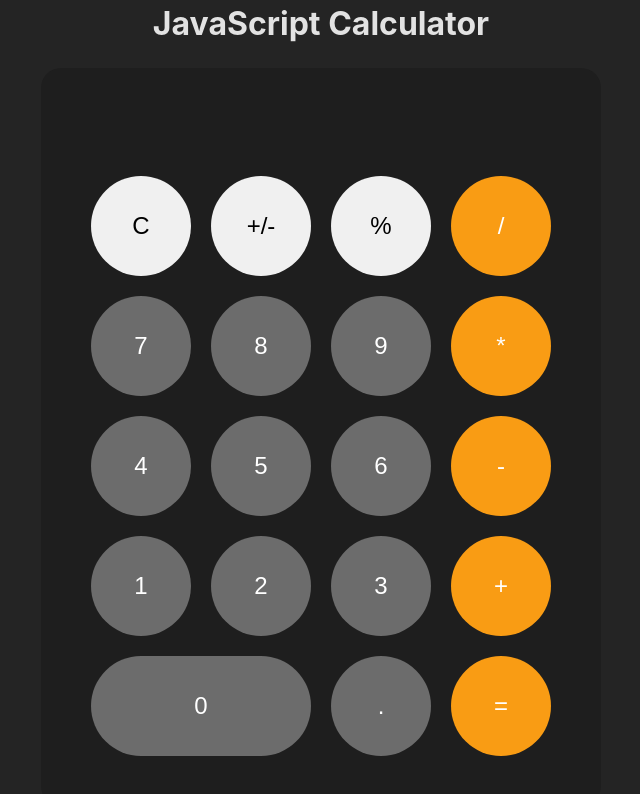
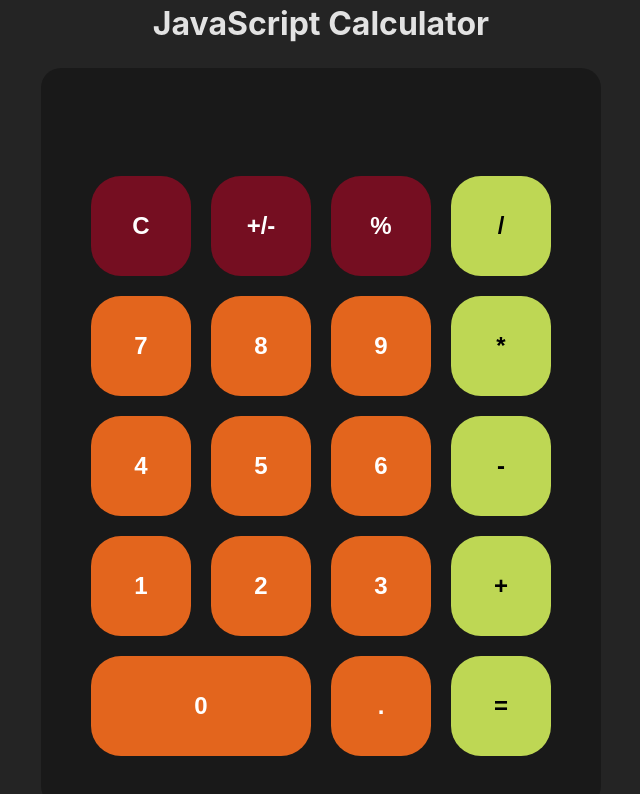
Before and after one commit to E-K8/fcc-javascript-calculator, a React (Vite) app in the folder js-calc/: page / in a window 1280 px wide. Shown: the top 794 px of the page, without its empty margins (319-959 px from the left). Built offline with nearby package versions, Linux system fonts and the light colour scheme.

Commit message:
change styling, fix errors

```diff
--- a/js-calc/src/App.css
+++ b/js-calc/src/App.css
@@ -1,9 +1,9 @@
 :root {
   --white: white;
-  --light-gray: #f0f0f0;
-  --dark-gray: #6c6c6c;
-  --black: #1e1e1e;
-  --yellow: #f99c14;
+  --wine: #750e21;
+  --orange: #e3651d;
+  --black: #191919;
+  --green: #bed754;
 }
 
 .container {
@@ -31,18 +31,22 @@
   background-color: var(--black);
 }
 
-.light-gray {
-  background-color: var(--light-gray);
+.wine {
+  background-color: var(--wine);
+  color: white;
+  font-weight: bold;
 }
 
-.dark-gray {
-  background-color: var(--dark-gray);
+.orange {
+  background-color: var(--orange);
   color: white;
+  font-weight: bold;
 }
 
-.yellow {
-  background-color: var(--yellow);
-  color: white;
+.green {
+  background-color: var(--green);
+  color: black;
+  font-weight: bold;
 }
 
 button {
@@ -50,7 +54,7 @@ button {
   font-size: 24px;
   border: none;
   cursor: pointer;
-  border-radius: 100px;
+  border-radius: 30px;
   width: 100%;
   transition: transform 0.1s ease-in-out;
 }
@@ -62,12 +66,13 @@ button:active {
 #answer {
   font-size: 48px;
   height: 48px;
+  color: var(--orange);
 }
 
 #expression {
   font-size: 30px;
   height: 30px;
-  color: var(--dark-gray);
+  color: lightgreen;
 }
 
 #display {
--- a/js-calc/src/App.tsx
+++ b/js-calc/src/App.tsx
@@ -12,14 +12,14 @@ function App() {
 
   const buttonPress = (symbol: string) => {
     if (symbol === 'clear') {
-      setAnswer('0');
-      setExpression('');
+      setAnswer('');
+      setExpression('0');
     } else if (symbol === 'negative') {
       if (answer === '') return;
       setAnswer(
         answer.toString().charAt(0) === '-' ? answer.slice(1) : '-' + answer
       );
-    } else if (symbol === 'percentage') {
+    } else if (symbol === 'percent') {
       if (answer === '') return;
       setAnswer((parseFloat(answer) / 100).toString());
     } else if (isOperator(symbol)) {
@@ -91,129 +91,101 @@ function App() {
           <button
             id='clear'
             onClick={() => buttonPress('clear')}
-            className='light-gray'
+            className='wine'
           >
             C
           </button>
           <button
             id='negative'
             onClick={() => buttonPress('negative')}
-            className='light-gray'
+            className='wine'
           >
             +/-
           </button>
           <button
-            id='percentage'
-            onClick={() => buttonPress('percentage')}
-            className='light-gray'
+            id='percent'
+            onClick={() => buttonPress('percent')}
+            className='wine'
           >
             %
           </button>
           <button
             id='divide'
             onClick={() => buttonPress('/')}
-            className='yellow'
+            className='green'
           >
             /
           </button>
           <button
             id='seven'
             onClick={() => buttonPress('7')}
-            className='dark-gray'
+            className='orange'
           >
             7
           </button>
           <button
             id='eight'
             onClick={() => buttonPress('8')}
-            className='dark-gray'
+            className='orange'
           >
             8
           </button>
-          <button
-            id='nine'
-            onClick={() => buttonPress('9')}
-            className='dark-gray'
-          >
+          <button id='nine' onClick={() => buttonPress('9')} className='orange'>
             9
           </button>
           <button
             id='multiply'
             onClick={() => buttonPress('*')}
-            className='yellow'
+            className='green'
           >
             *
           </button>
-          <button
-            id='four'
-            onClick={() => buttonPress('4')}
-            className='dark-gray'
-          >
+          <button id='four' onClick={() => buttonPress('4')} className='orange'>
             4
           </button>
-          <button
-            id='five'
-            onClick={() => buttonPress('5')}
-            className='dark-gray'
-          >
+          <button id='five' onClick={() => buttonPress('5')} className='orange'>
             5
           </button>
-          <button
-            id='six'
-            onClick={() => buttonPress('6')}
-            className='dark-gray'
-          >
+          <button id='six' onClick={() => buttonPress('6')} className='orange'>
             6
           </button>
           <button
             id='subtract'
             onClick={() => buttonPress('-')}
-            className='yellow'
+            className='green'
           >
             -
           </button>
-          <button
-            id='one'
-            onClick={() => buttonPress('1')}
-            className='dark-gray'
-          >
+          <button id='one' onClick={() => buttonPress('1')} className='orange'>
             1
           </button>
-          <button
-            id='two'
-            onClick={() => buttonPress('2')}
-            className='dark-gray'
-          >
+          <button id='two' onClick={() => buttonPress('2')} className='orange'>
             2
           </button>
           <button
             id='three'
             onClick={() => buttonPress('3')}
-            className='dark-gray'
+            className='orange'
           >
             3
           </button>
-          <button id='add' onClick={() => buttonPress('+')} className='yellow'>
+          <button id='add' onClick={() => buttonPress('+')} className='green'>
             +
           </button>
-          <button
-            id='zero'
-            onClick={() => buttonPress('0')}
-            className='dark-gray'
-          >
+          <button id='zero' onClick={() => buttonPress('0')} className='orange'>
             0
           </button>
           <button
             id='decimal'
             onClick={() => buttonPress('.')}
-            className='dark-gray'
+            className='orange'
           >
             .
           </button>
           <button
             id='equals'
             onClick={() => buttonPress('=')}
-            className='yellow'
+            className='green'
           >
             =
           </button>
```
